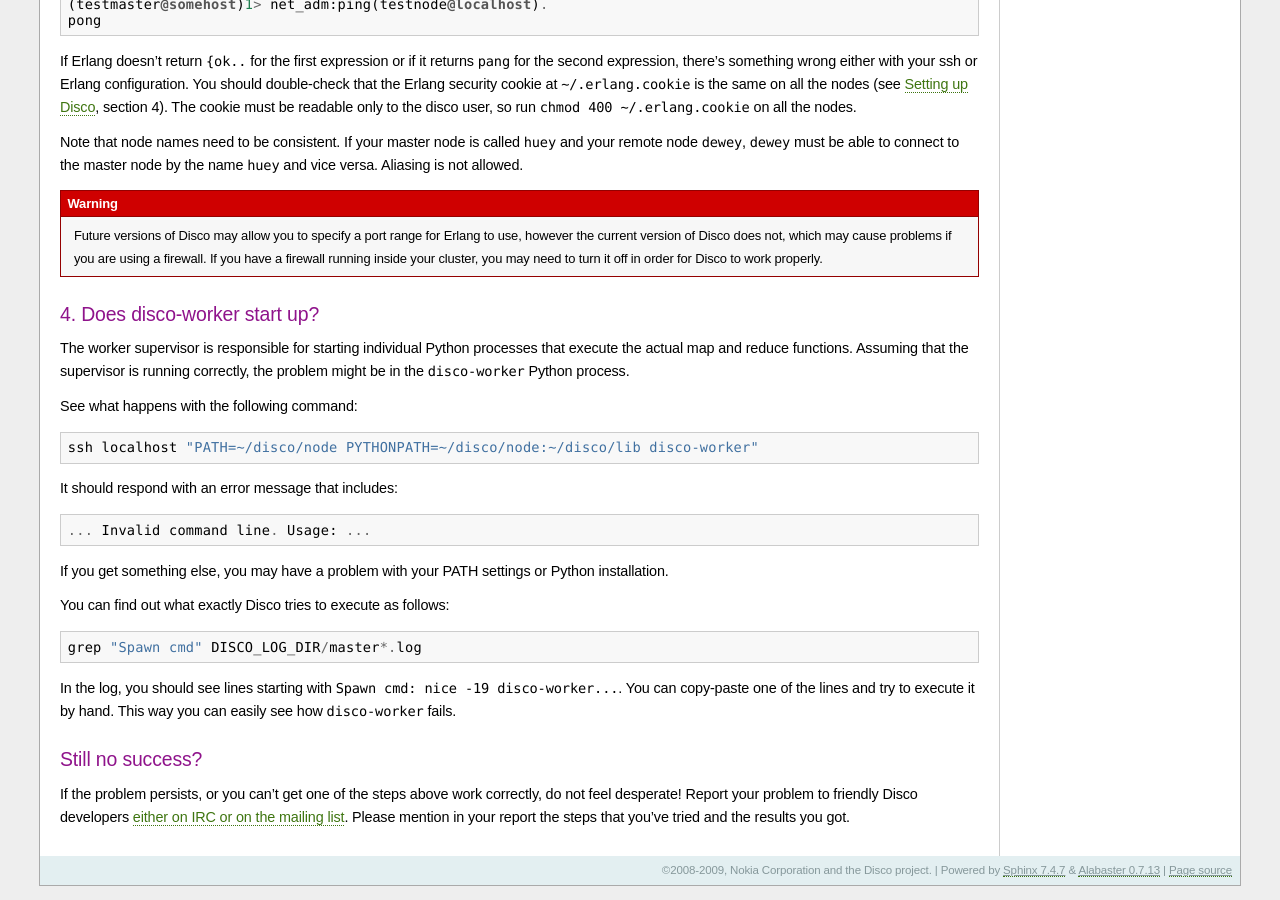
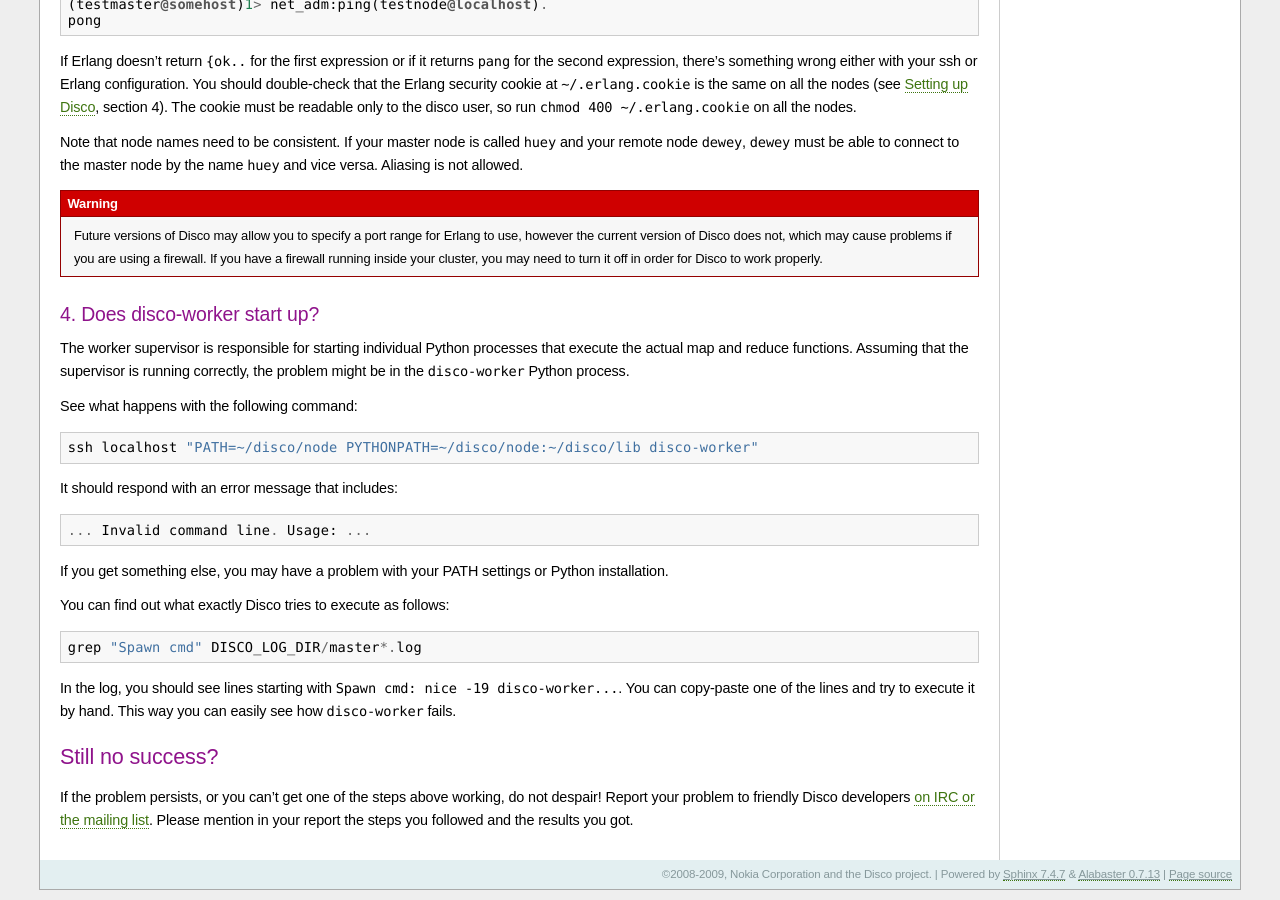
Before and after one commit to discoproject/disco, a Sphinx documentation site: the page built from doc/start/troubleshoot.rst, in a window 1280 px wide and 900 px high, scrolled down 2842 px. Built offline with Sphinx 7.4.7, drawn with Linux system fonts in a browser that asks for light colours; some of the changed text lies outside the part shown.

Commit message:
fixed some broken links and formatting in the docs

```diff
--- a/doc/faq.rst
+++ b/doc/faq.rst
@@ -10,9 +10,9 @@
 I tried to install Disco but it doesn't work. Why?
 ''''''''''''''''''''''''''''''''''''''''''''''''''
 
-See :ref:`troubleshooting`. If the problem persist, contact
-Disco developers `either on IRC or on the mailing list
-<http://discoproject.org/getinvolved.html>`_.
+See :ref:`troubleshooting`.
+If the problem persists,
+contact Disco developers :doc:`on IRC or the mailing list <start/getinvolved>`.
 
 Why not `Hadoop <http://hadoop.apache.org>`_?
 '''''''''''''''''''''''''''''''''''''''''''''
--- a/doc/start/download.rst
+++ b/doc/start/download.rst
@@ -7,7 +7,10 @@
 
 Get one of the `official releases`_ and follow the :doc:`installation instructions <install>` after downloading the package.
 
-Download the latest development version from `github`_::
+Development branches
+--------------------
+
+Clone a bleeding edge version from `github`_::
 
         git clone git://github.com/tuulos/disco.git
 
--- a/doc/start/ec2setup.rst
+++ b/doc/start/ec2setup.rst
@@ -115,7 +115,7 @@
 ``ec2-describe-instances`` shows five instances with the ``running``
 status and valid addresses.
 
-Go to `Disco download page <http://discoproject.org/download.html>`_
+Go to the :doc:`Disco download page <download>`
 and download the latest ``setup-instances-XX.py`` script. The script
 will find the running instances using ``ec2-describe-instances`` and it
 will install the necessary packages to the nodes. Run it as follows::
--- a/doc/start/getinvolved.rst
+++ b/doc/start/getinvolved.rst
@@ -4,7 +4,7 @@
 Develop Disco
 -------------
 
-:doc:`download` disco from `github <http://github.com/tuulos/disco>`_.
+:doc:`download` from `github <http://github.com/tuulos/disco>`_.
 You can easily fork a repository of your own (just click "fork").
 You can :doc:`set up a development environment <install>` on a single machine or a cluster.
 
--- a/doc/start/install.rst
+++ b/doc/start/install.rst
@@ -12,7 +12,7 @@
 
 **Shortcut for Debian / Ubuntu users:** If you run Debian testing or
 some recent version of Ubuntu on the AMD64 architecture, you may try
-out our **experimental** deb-packages which are available at :doc:`Disco
+out our **experimental** deb-packages which are available at the :doc:`Disco
 download page <download>`. If you managed to install the packages,
 you can skip over the steps 0-3 below and go to :ref:`configauth` directly.
 
@@ -52,9 +52,7 @@
 1. Install Disco
 ----------------
 
-Download `the latest Disco package from discoproject.org
-<http://discoproject.org/download.html>`_. Alternatively you can download `the
-latest development snapshot from GitHub <http://github.com/tuulos/disco>`_.
+Download :doc:`a recent version of Disco <download>`.
 
 Extract the package (if necessary) and ``cd`` into it.
 We will refer to this directory as ``DISCO_HOME``.
--- a/doc/start/troubleshoot.rst
+++ b/doc/start/troubleshoot.rst
@@ -224,10 +224,10 @@
 This way you can easily see how ``disco-worker`` fails.
 
 Still no success?
------------------
+=================
 
-If the problem persists, or you can't get one of the steps above
-work correctly, do not feel desperate! Report your problem to
-friendly Disco developers `either on IRC or on the mailing list
-<http://discoproject.org/getinvolved.html>`_. Please mention in your
-report the steps that you've tried and the results you got.
+If the problem persists, or you can't get one of the steps above working,
+do not despair!
+Report your problem to friendly Disco developers
+:doc:`on IRC or the mailing list <getinvolved>`.
+Please mention in your report the steps you followed and the results you got.
```
Also changed, not shown: other parts of doc/start/troubleshoot.rst (+2 -2 lines).
